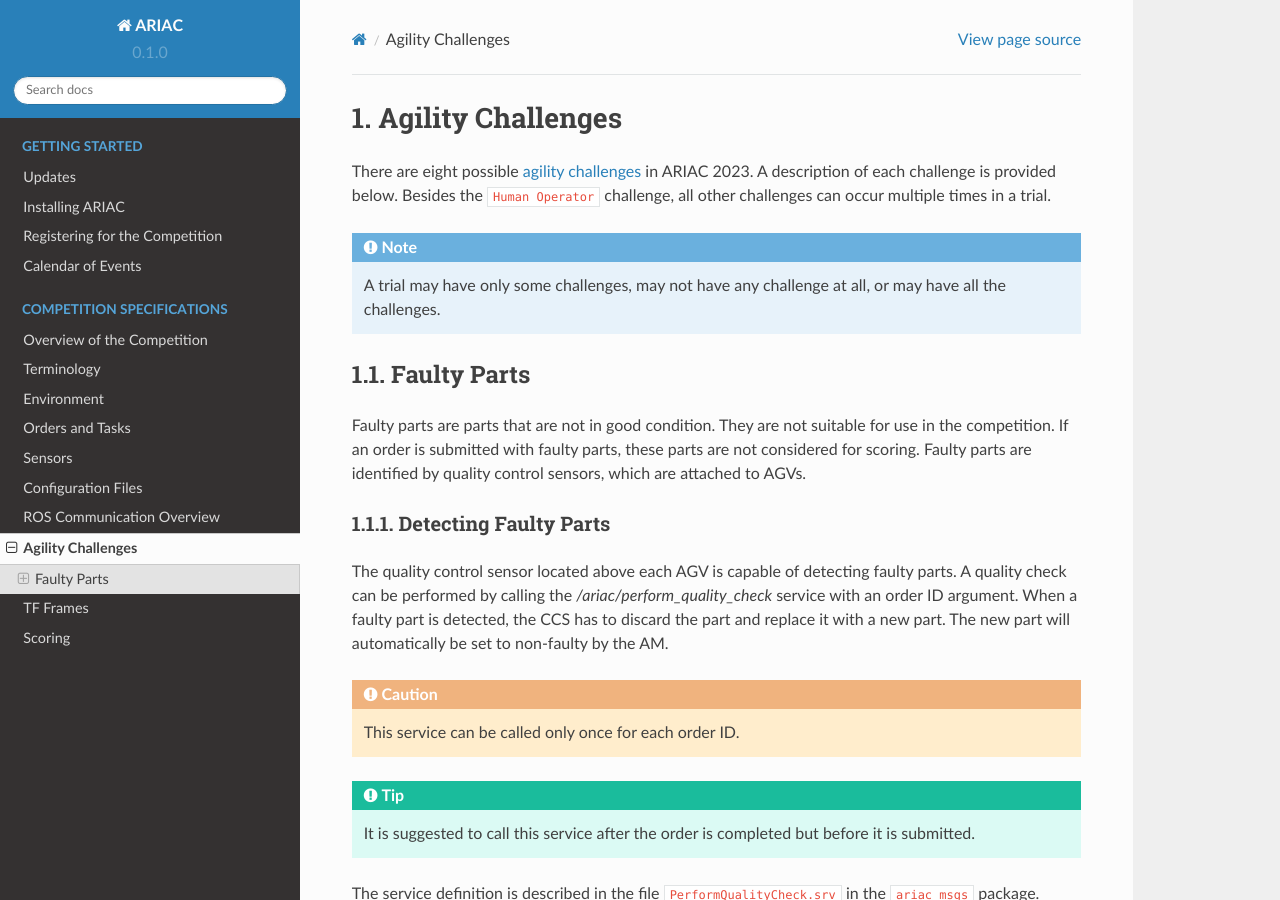
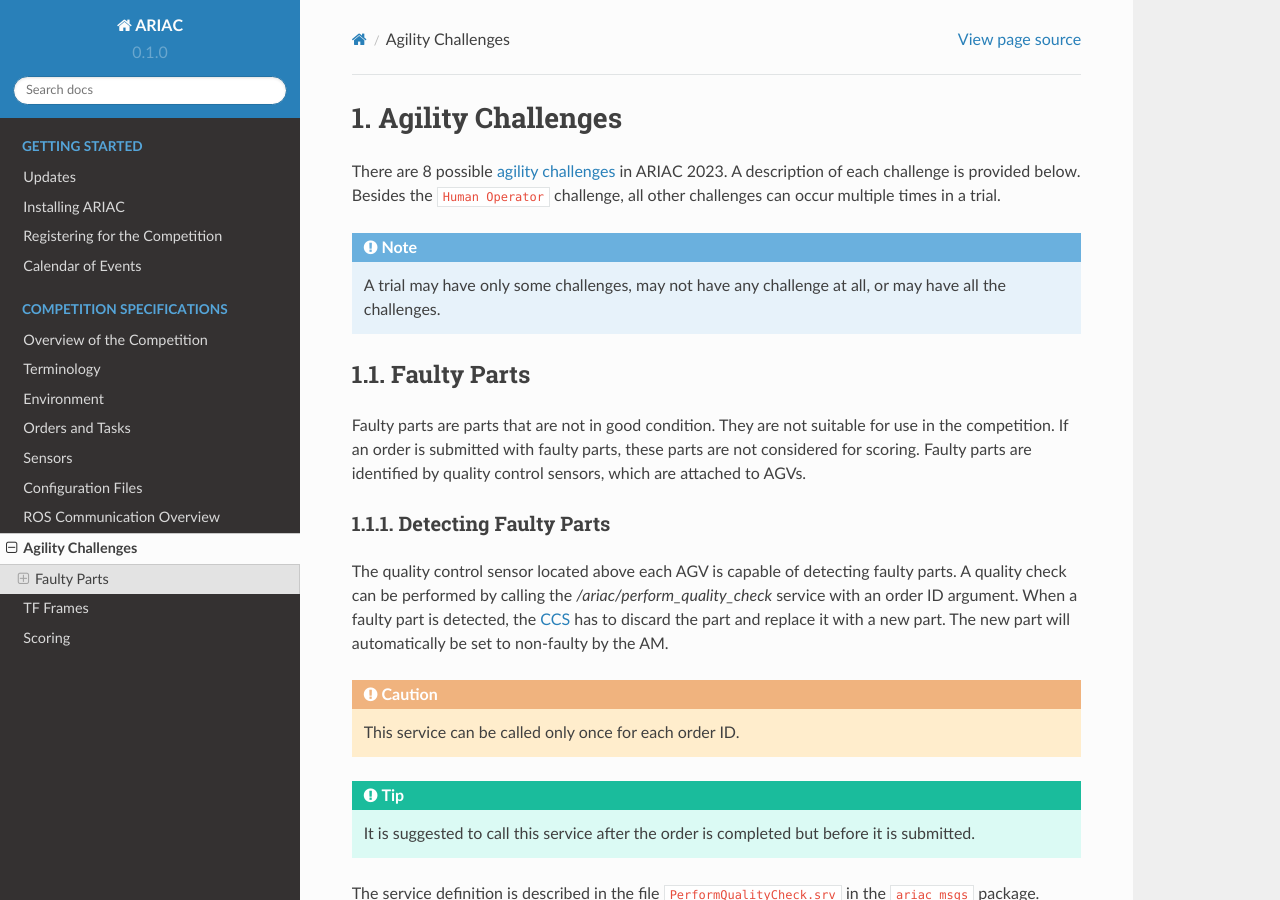
Before and after one commit to usnistgov/ARIAC, a Sphinx documentation site: the page built from docs/competition/challenges.rst, in a window 1280 px wide and 900 px high. Built offline with Sphinx 7.4.7 and the Read the Docs theme 2.0.0, drawn with Linux system fonts in a browser that asks for light colours.

```diff
--- a/docs/competition/challenges.rst
+++ b/docs/competition/challenges.rst
@@ -5,7 +5,7 @@
 
 
 
-There are eight possible :term:`agility challenges<Agility Challenge>` in ARIAC 2023. A description of each challenge is provided below. Besides the ``Human Operator`` challenge, all other challenges can occur multiple times in a trial.
+There are 8 possible :term:`agility challenges<Agility Challenge>` in ARIAC 2023. A description of each challenge is provided below. Besides the ``Human Operator`` challenge, all other challenges can occur multiple times in a trial.
 
 .. note::
   A trial may have only some challenges, may not have any challenge at all, or may have all the challenges.
@@ -18,7 +18,7 @@
 Detecting Faulty Parts
 ----------------------------
 
-The quality control sensor located above each AGV is capable of detecting faulty parts. A quality check can be performed by calling the `/ariac/perform_quality_check` service with an order ID argument. When a faulty part is detected, the :term:`CCS<Competitor Control System>` has to discard the part and replace it with a new part. The new part will automatically be set to non-faulty by the :term:`AM<ARIAC Manager>`.
+The quality control sensor located above each AGV is capable of detecting faulty parts. A quality check can be performed by calling the `/ariac/perform_quality_check` service with an order ID argument. When a faulty part is detected, the :term:`CCS<Competitor Control System (CCS)>` has to discard the part and replace it with a new part. The new part will automatically be set to non-faulty by the :term:`AM<ARIAC Manager>`.
 
 .. caution::
   This service can be called only once for each order ID.
```
